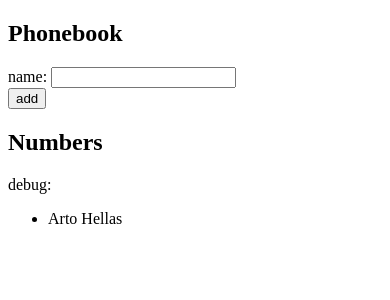
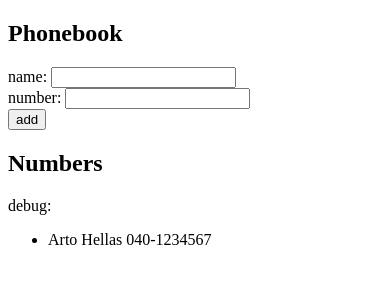
Before and after one commit to eleekku/full_stack_open, a React (Vite) app in the folder part2/puhelinluettelo/: page / in a window 390 px wide. Shown: the top 300 px of the page. Built offline with nearby package versions, Linux system fonts and the light colour scheme.

Commit message:
phonebook add number

```diff
--- a/part2/puhelinluettelo/src/App.jsx
+++ b/part2/puhelinluettelo/src/App.jsx
@@ -2,26 +2,56 @@ import { useState } from 'react'
 
 const Persons = ({ person }) => {
   return (
-    <li>{person.name}</li>
+    <li>{person.name} {person.number}</li>
   )
 }
 
-const handleNewName = (event) => {
+const handleNewNumber = (event, setNewNumber) => {
+  setNewNumber(event.target.value)
+}
+
+const handleNewName = (event, setNewName) => {
   setNewName(event.target.value)
+}
+
+const addPerson = (event, persons, setPersons, newName, setNewName, newNumber, setNewNumber) => {
+  event.preventDefault()
+  const newPerson = { name: newName, number: newNumber }
+  if (newPerson.name === '') {
+    alert('Name cannot be empty')
+    return
+  }
+  if (persons.map(person => person.name).includes(newPerson.name)) {
+    alert(`${newPerson.name} is already added to phonebook`)
+    return
+  }
+  if (newPerson.number === '') {
+    alert('Number cannot be empty')
+    return
+  }
+  if (newPerson.number)
+  setPersons(persons.concat(newPerson))
+  setNewName('')
+  setNewNumber('')
 }
 
 const App = () => {
   const [persons, setPersons] = useState([
-    { name: 'Arto Hellas' }
+    { name: 'Arto Hellas',
+      number: '040-1234567' }
   ])
   const [newName, setNewName] = useState('')
+  const [newNumber, setNewNumber] = useState('')
 
   return (
     <div>
       <h2>Phonebook</h2>
-      <form>
+      <form onSubmit={(event) => addPerson(event, persons, setPersons, newName, setNewName, newNumber, setNewNumber)}>
         <div>
-          name: <input />
+          name: <input value={newName} onChange={(event) => handleNewName(event, setNewName)} />
+        </div>
+        <div>
+          number: <input value={newNumber} onChange={(event) => handleNewNumber(event, setNewNumber)}/>
         </div>
         <div>
           <button type="submit">add</button>
@@ -30,13 +60,10 @@ const App = () => {
       <h2>Numbers</h2>
       <div>debug: {newName}</div>
       <ul>
-        {persons.map(person =>
-          <Persons key={person.name} person={person} />
-        )}
+        {persons.map(person => <Persons key={person.name} person={person} />)}
       </ul>
     </div>
   )
-
 }
 
 export default App
```
Also changed, not shown: 1 other file (tests, documents, lock files or other folders).
